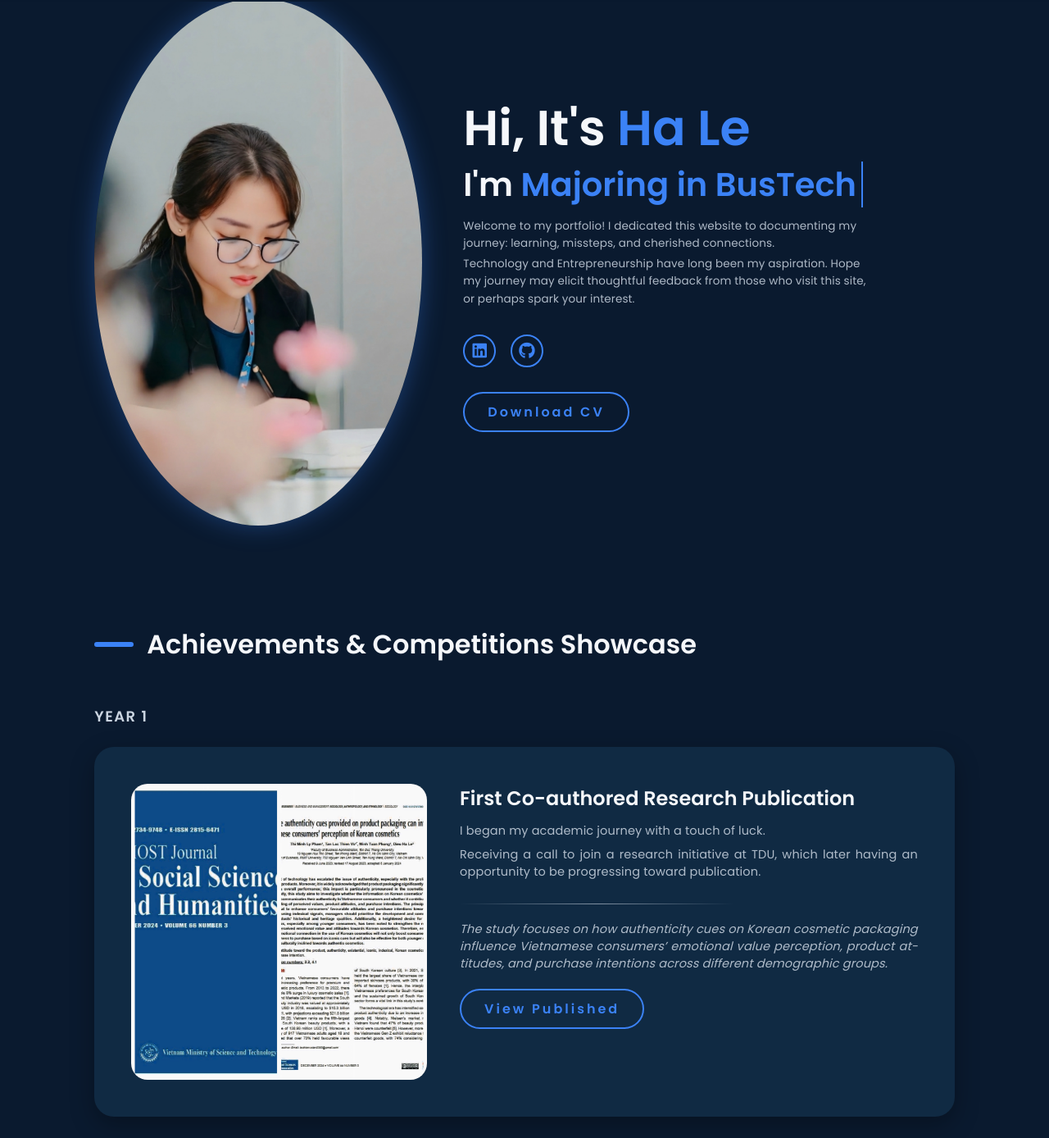
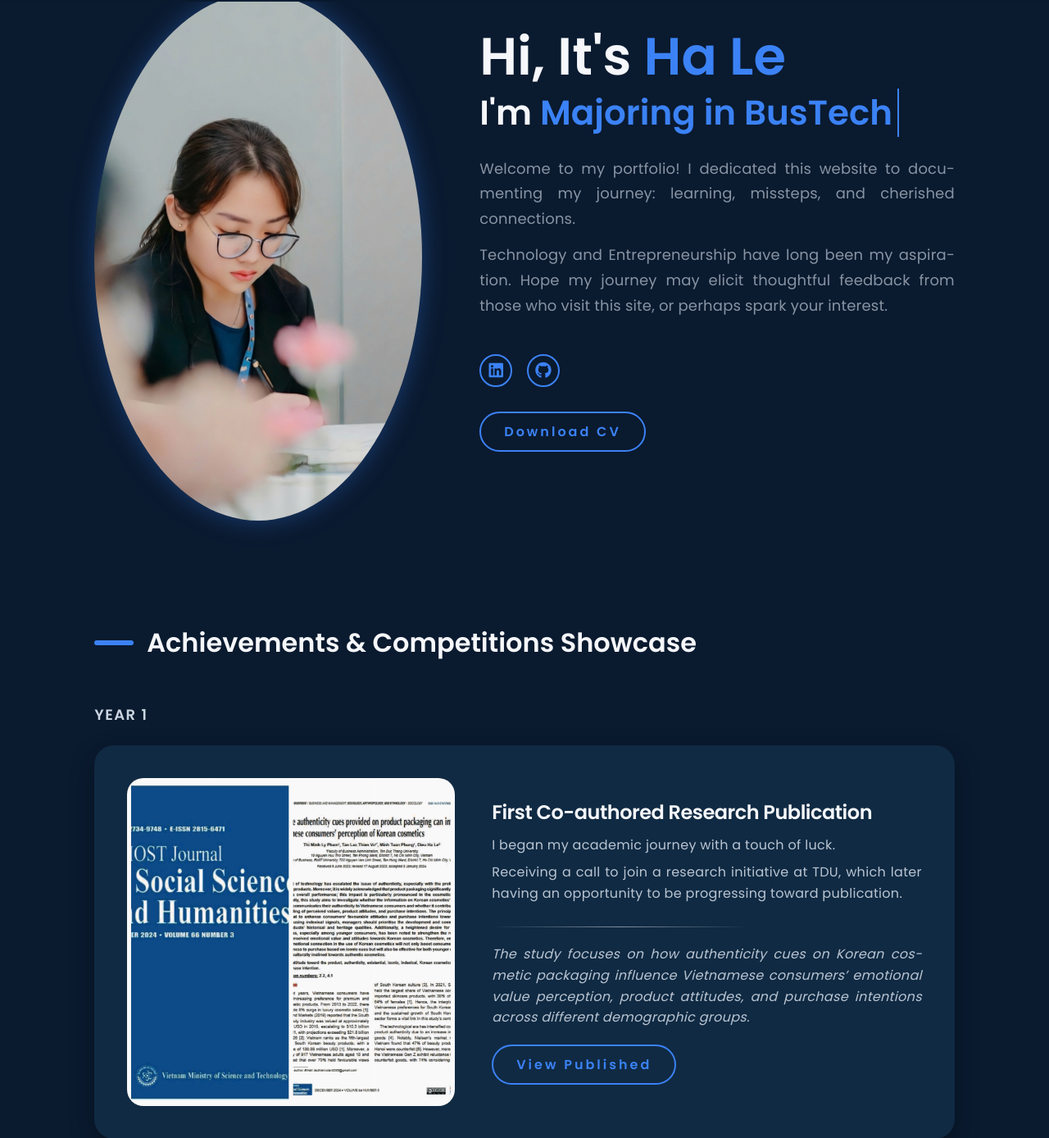
Before and after one commit to hagan04/html-css-portfolio-by-hale, a plain HTML site: page index.html in a window 1280 px wide. Shown: the part 78-1466 px from the top of the page at 82% size. Drawn offline with Linux system fonts and the light colour scheme.

Commit message:
Refine styles for home and showcase sections
Adjusted layout and typography for home section and showcase.

```diff
--- a/style.css
+++ b/style.css
@@ -117,38 +117,50 @@
 
 /* ===== HOME SECTION ===== */
 .home {
-    min-height: 100vh;
+    min-height: calc(100vh - 80px);
+    padding-top: 11rem;
     display: flex;
-    align-items: center;
-    gap: 5rem;
+    align-items: flex-start;
+    gap: 7rem;
 }
 
 .home .home-content h1{
-    font-size: 6rem;
+    font-size: 6.4rem;
     font-weight: 700;
-    line-height: 1.3;
+    line-height: 1.15;
 }
 
 .home .home-content h3 {
-    font-size: 4rem;
-    margin-bottom: 1rem;
-    font-weight: 700;
+    font-size: 4.2rem;
+    margin-bottom: 2.2rem;
+    font-weight: 600;
 }
 
 .home-content p,
 .content-text {
-    font-size: 1.35rem;
-    line-height: 1.6;
+    font-size: 1.8rem;
+    line-height: 1.7;
     color: var(--text-secondary);
-    max-width: 60ch;
-    margin-bottom: 0.3rem;
-    opacity: 0.85;
+    margin-bottom: 1.4rem;
+    opacity: 0.65;
     letter-spacing: 0.01em;
     font-weight: 400;
+
+    text-align: justify;
+    text-justify: inter-word;
+    hyphens: auto;
+}
+
+.home-content {
+    max-width: 640px;
 }
 
 .content-text:last-child {
     margin-bottom: 1.5rem;
+}
+
+.home-img {
+    transform: translateY(-40px);
 }
 
 .home-img img{
@@ -159,10 +171,6 @@
     box-shadow: 0 0 30px rgba(59, 130, 246, 0.35);
     cursor: pointer;
     transition: 0.2s linear;
-}
-
-.home-img img:hover {
-    transform: scale(1.05);
 }
 
 .social-icons a{
@@ -209,9 +217,9 @@
 }
 /* Typing text animation */
 .typing-text{
-    font-size: 3.4rem;
+    font-size: 5rem;
     font-weight: 600;
-    min-width: 280px;
+    min-width: 420px;
 }
 
 .typing-text span{
@@ -274,12 +282,13 @@
 }
 
 .showcase-card {
-    display: flex;
-    gap: 4rem;
+    display: grid;
+    grid-template-columns: auto 1fr;
+    gap: 4.5rem;
+    padding: 4rem;
     background: var(--navy-800);
     border-radius: 2.4rem;
-    padding: 4.5rem;
-    align-items: stretch;
+    align-items: center;
     transition: 0.4s ease;
     box-shadow: 0 10px 30px rgba(0,0,0,0.3);
 }
@@ -308,22 +317,36 @@
 .showcase-content {
     display: flex;
     flex-direction: column;
+    justify-content: center;
+    flex: 1;
 }
 
 .showcase-content h3 {
     font-size: 2.4rem;
+    line-height: 1.25;
     margin-bottom: 1.2rem;
+    font-weight: 700;
+    letter-spacing: -0.02em;
 }
 
+/* .showcase-content h2 {
+    font-size: 2.4rem;
+    line-height: 1.25;
+    margin-bottom: 1.6rem;
+} */
+
 .showcase-content p {
-    font-size: 1.45rem;
-    line-height: 1.45;
-    max-width: 68ch;
-    margin-bottom: 0.8rem;
+    font-size: 1.6rem;
+    line-height: 1.6;
+    color: var(--text-secondary);
+    opacity: 0.9;
+    max-width: none;
+    width: 100%;
+    margin-bottom: 1.2rem;
     text-align: justify;
     text-justify: inter-word;
     hyphens: auto;
-    letter-spacing: 0.01em;
+    letter-spacing: 0.02em;
 }
 
 .showcase-content .btn {
```
